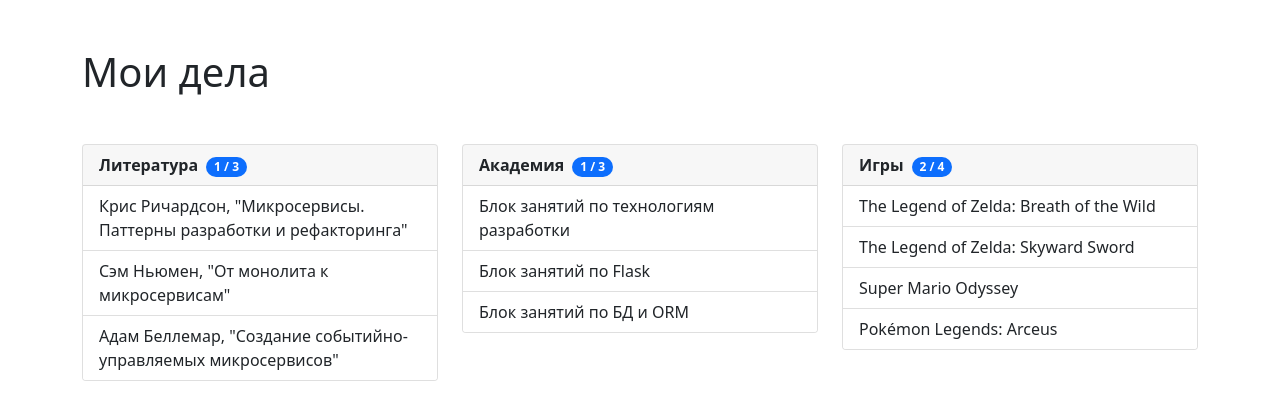
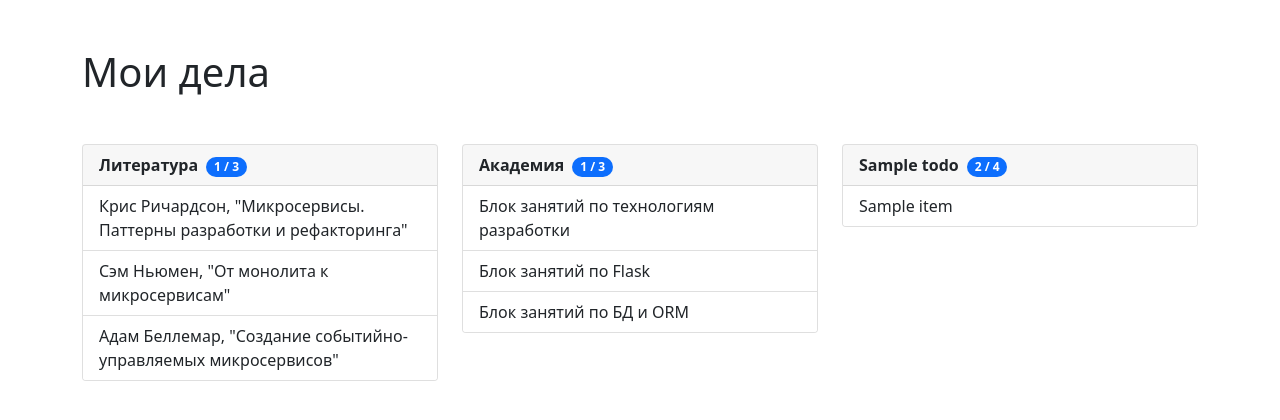
Before and after one commit to BakasaRus/aip-todo, a Flask app: template templates/index.html in a window 1280 px wide. Shown: the part 56-476 px from the top of the page. Run offline with Flask 2, Linux system fonts and the light colour scheme; the template is opened without the code that fills it: most values are stand-ins (such as "Sample title", 1, 10 or a date in 2020).

Commit message:
Add loop for tasks and condition for completed tasks

```diff
--- a/app.py
+++ b/app.py
@@ -4,9 +4,32 @@
 app = Flask(__name__)
 
 
+todo_list = {
+    'name': 'Игры',
+    'items': [
+        {
+            'name': 'The Legend of Zelda: Breath of the Wild',
+            'is_done': True
+        },
+        {
+            'name': 'The Legend of Zelda: Skyward Sword',
+            'is_done': False
+        },
+        {
+            'name': 'Super Mario Odyssey',
+            'is_done': True
+        },
+        {
+            'name': 'Pokémon Legends: Arceus',
+            'is_done': False
+        },
+    ]
+}
+
+
 @app.route('/')
 def hello_world():
-    return render_template('index.html')
+    return render_template('index.html', title="ToDon't", todo_list=todo_list)
 
 
 @app.route('/about')
--- a/templates/index.html
+++ b/templates/index.html
@@ -4,8 +4,9 @@
 <head>
     <meta charset="utf-8">
     <meta name="viewport" content="width=device-width, initial-scale=1">
-    <link href="https://cdn.jsdelivr.net/npm/bootstrap@5.1.3/dist/css/bootstrap.min.css" rel="stylesheet" integrity="sha384-1BmE4kWBq78iYhFldvKuhfTAU6auU8tT94WrHftjDbrCEXSU1oBoqyl2QvZ6jIW3" crossorigin="anonymous">
-    <title>Hello, world!</title>
+    <link href="https://cdn.jsdelivr.net/npm/bootstrap@5.1.3/dist/css/bootstrap.min.css" rel="stylesheet"
+          integrity="sha384-1BmE4kWBq78iYhFldvKuhfTAU6auU8tT94WrHftjDbrCEXSU1oBoqyl2QvZ6jIW3" crossorigin="anonymous">
+    <title>{{ title }}</title>
 </head>
 
 <body>
@@ -13,7 +14,8 @@
     <nav class="navbar navbar-expand-lg navbar-dark bg-dark">
         <div class="container-fluid">
             <a class="navbar-brand" href="#">ToDon't</a>
-                <button class="navbar-toggler" type="button" data-bs-toggle="collapse" data-bs-target="#navbarColor01" aria-controls="navbarColor01" aria-expanded="false" aria-label="Toggle navigation">
+            <button class="navbar-toggler" type="button" data-bs-toggle="collapse" data-bs-target="#navbarColor01"
+                    aria-controls="navbarColor01" aria-expanded="false" aria-label="Toggle navigation">
                 <span class="navbar-toggler-icon"></span>
             </button>
             <div class="collapse navbar-collapse" id="navbarColor01">
@@ -77,29 +79,28 @@
         <div class="col">
             <div class="card">
                 <div class="card-header">
-                        <strong>Игры</strong>
+                    <strong>{{ todo_list.name }}</strong>
                     <span class="badge rounded-pill bg-primary ms-1">2 / 4</span>
                 </div>
                 <ul class="list-group list-group-flush">
+                    {% for item in todo_list['items'] %}
                     <li class="list-group-item">
-                            <span>The Legend of Zelda: Breath of the Wild</span>
+                        {% if item.is_done %}
+                        <span class="text-decoration-line-through text-muted">{{ item.name }}</span>
+                        {% else %}
+                        <span>{{ item.name }}</span>
+                        {% endif %}
                     </li>
-                        <li class="list-group-item">
-                            <span>The Legend of Zelda: Skyward Sword</span>
-                        </li>
-                        <li class="list-group-item">
-                            <span>Super Mario Odyssey</span>
-                        </li>
-                        <li class="list-group-item">
-                            <span>Pokémon Legends: Arceus</span>
-                        </li>
+                    {% endfor %}
                 </ul>
             </div>
         </div>
     </div>
 </main>
 <footer></footer>
-    <script src="https://cdn.jsdelivr.net/npm/bootstrap@5.1.3/dist/js/bootstrap.bundle.min.js" integrity="sha384-ka7Sk0Gln4gmtz2MlQnikT1wXgYsOg+OMhuP+IlRH9sENBO0LRn5q+8nbTov4+1p" crossorigin="anonymous"></script>
+<script src="https://cdn.jsdelivr.net/npm/bootstrap@5.1.3/dist/js/bootstrap.bundle.min.js"
+        integrity="sha384-ka7Sk0Gln4gmtz2MlQnikT1wXgYsOg+OMhuP+IlRH9sENBO0LRn5q+8nbTov4+1p"
+        crossorigin="anonymous"></script>
 </body>
 
 </html>
```
Lines whose indentation alone changed are shown as unchanged.
